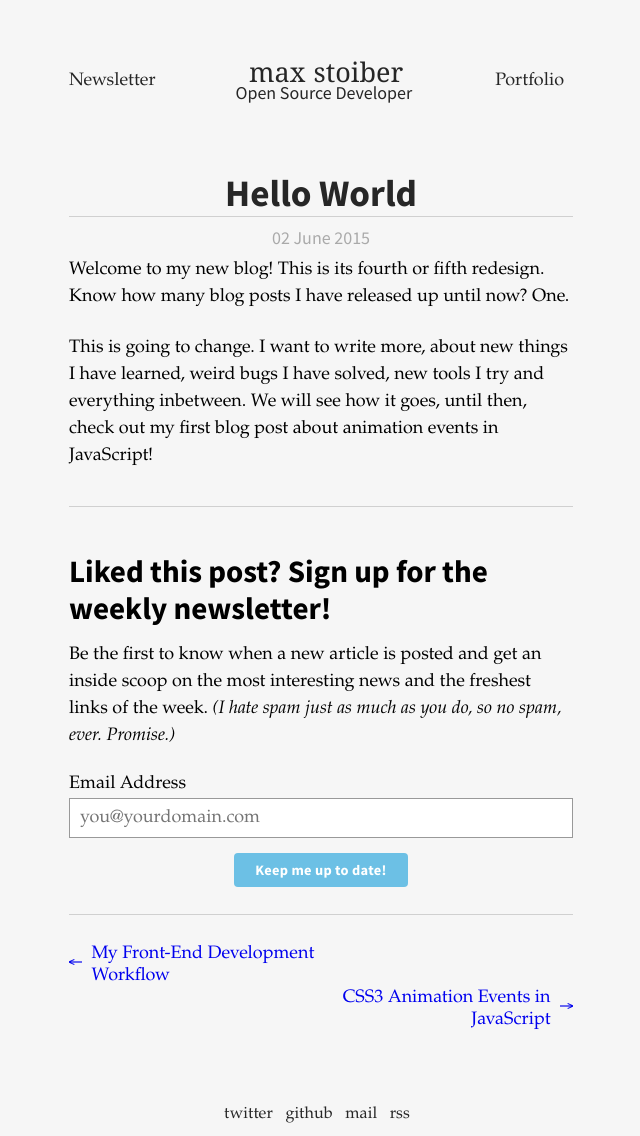
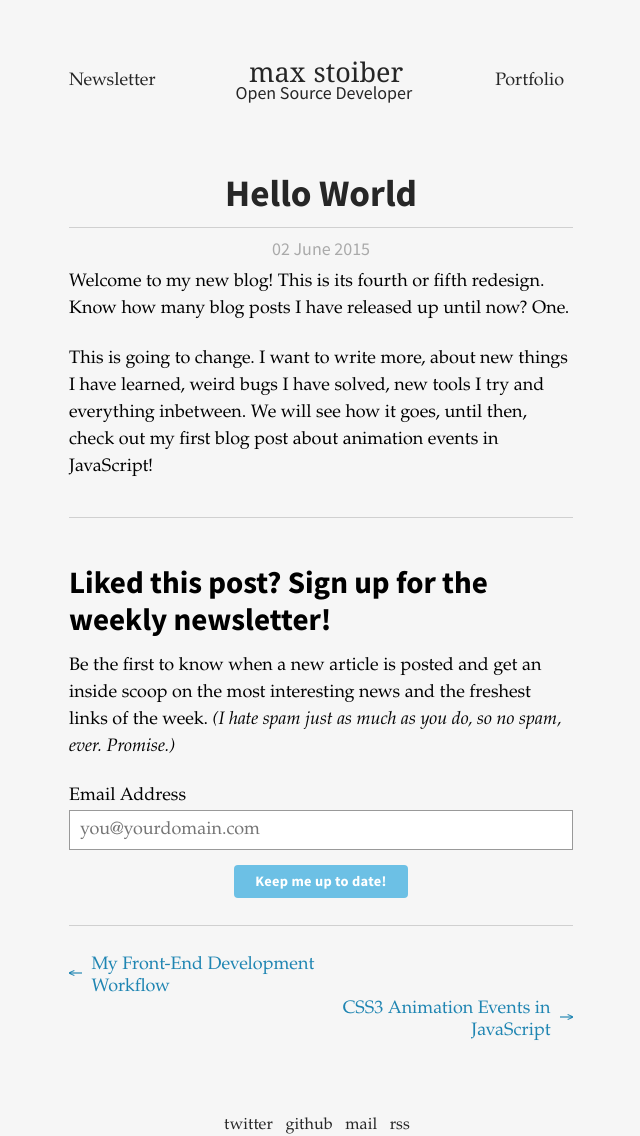
Before and after one commit to mxstbr/mxstbr.github.io, a Jekyll site: the page built from _posts/2015-06-02-hello-world.md, in a window 1280 px wide and 1136 px high. Shown: the whole window, without its empty margins (319-959 px from the left). Built offline with Jekyll 4.4.1, drawn with Linux system fonts in a browser that asks for light colours.

Commit message:
More typography cleanup

```diff
--- a/_sass/_base.scss
+++ b/_sass/_base.scss
@@ -53,6 +53,7 @@ body{
 a {
     text-decoration: none;
     outline: none;
+    color: $dark-main-color;
 
     &:hover,
     &:focus {
--- a/_sass/_footer.scss
+++ b/_sass/_footer.scss
@@ -19,10 +19,9 @@ footer ul li {
 
 	a {
 		color: $text-color;
-		transition: color 150ms;
 
 		&:hover {
-			color: darken($main-color,30);
+			text-decoration: underline;
 		}
 	}
 }
--- a/_sass/_post.scss
+++ b/_sass/_post.scss
@@ -7,20 +7,8 @@
         }
     }
 
-    a {
-        color: $main-color;
-        &:hover,
-        &:visited {
-            color: darken($main-color, 25);
-        }
-    }
-
     hr {
         margin: 2em 0;
-    }
-
-    h1, h2, h3, h4 {
-        margin-bottom: 0.5em;
     }
 
     img {
@@ -55,27 +43,15 @@
         font-size: 1em;
     }
 
-    & .post__date {
-        // Overriding the .post h1 margin-bottom, see line 90
-        margin-bottom: 1.75em;
-    }
-
     &__title {
-        margin: 0;
-        display: block;
+        margin: 0.3em 0;
         color: $text-color;
         padding: 0;
-        font-family: $sans-serif;
         text-align: center;
 
         & + hr {
             margin: 0;
         }
-    }
-
-    & .post__title {
-        // Overriding the .post h1 margin-bottom, see line 90
-        margin-bottom: 0.2em;
     }
 
     &__categories {
--- a/_sass/_variables.scss
+++ b/_sass/_variables.scss
@@ -11,7 +11,7 @@ $very-light-grey: darken($background-color, 3);
 $light-grey: darken($background-color, 15);
 $dark-grey: darken($background-color, 30);
 $main-color: #6CC0E5;
-$dark-main-color: darken($main-color, 15);
+$dark-main-color: darken($main-color, 25);
 
 // Typography
 $serif: "Calisto MT", "Bookman Old Style", Bookman, "Goudy Old Style", Garamond, "Hoefler Text", "Bitstream Charter", Georgia, serif;
```
